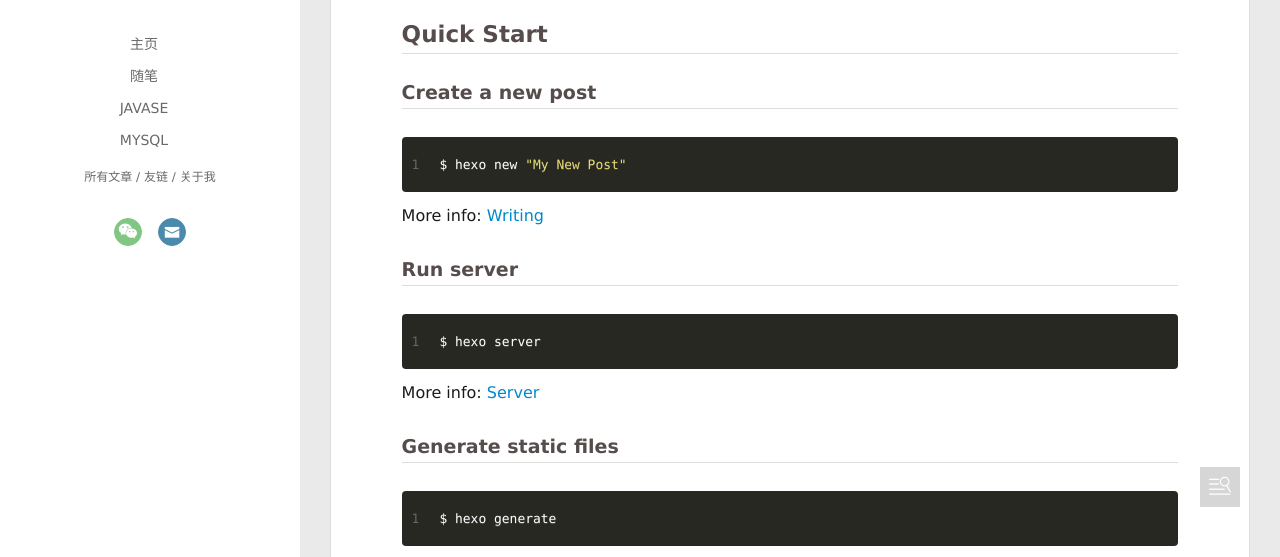
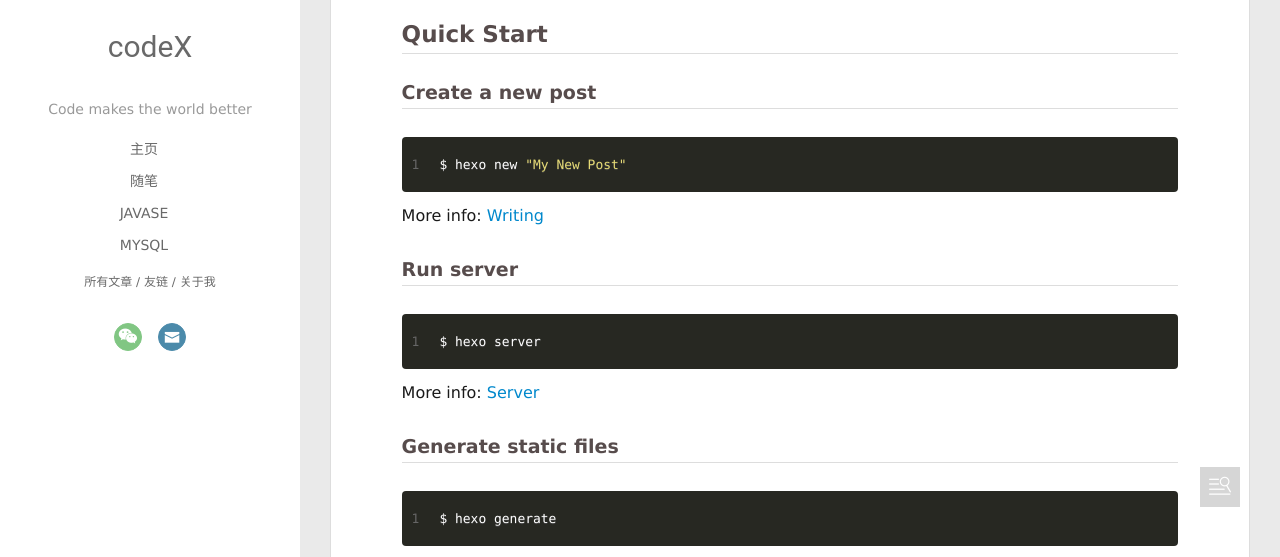
Before and after one commit to yaohuicong/yaohuicong.github.io, a plain HTML site: page 2021/08/14/hello-world/index.html in a window 1280 px wide. Shown: the part 243-800 px from the top of the page. Drawn offline with Linux system fonts and the light colour scheme.

Commit message:
Site updated: 2021-08-15 16:24:34

```diff
--- a/2021/08/14/hello-world/index.html
+++ b/2021/08/14/hello-world/index.html
@@ -53,10 +53,14 @@
             <hgroup>
                 <h1 class="header-author">
                     <a href="/">
-
+                        codeX
                     </a>
                 </h1>
             </hgroup>
+
+                <p class="header-subtitle">
+                    Code makes the world better
+                </p>
 
 
                     <nav class="header-menu">
@@ -135,8 +139,10 @@
 				<img src="/assets/tou.jpg" class="js-avatar">
 			</div>
 			<hgroup>
-			  <h1 class="header-author js-header-author"></h1>
+			  <h1 class="header-author js-header-author">codeX</h1>
 			</hgroup>
+
+			<p class="header-subtitle"><i class="icon icon-quo-left"></i>Code makes the world better<i class="icon icon-quo-right"></i></p>
 
 
 
@@ -572,7 +578,7 @@ return o(i(t),arguments.length<2?void 0:u(arguments[1]))}})},function(t,n,r){var
 
     	<section class="tools-section tools-section-me" q-show="aboutme">
 
-  	  		<div class="aboutme-wrap" id="js-aboutme">心若有所向往&lt;br&gt;&lt;br&gt;何惧道阻且长&lt;br&gt;</div>
+  	  		<div class="aboutme-wrap" id="js-aboutme">心若有所向往,何惧道阻且长&lt;br&gt;&lt;br&gt;</div>
 
     	</section>
 
```
Also changed, not shown: 2021/08/15/我的第一篇博客文章/index.html (+9 -3 lines), archives/2021/08/index.html (+9 -3 lines), archives/2021/index.html (+9 -3 lines), archives/index.html (+9 -3 lines), index.html (+9 -3 lines), tags/随笔/index.html (+9 -3 lines).
